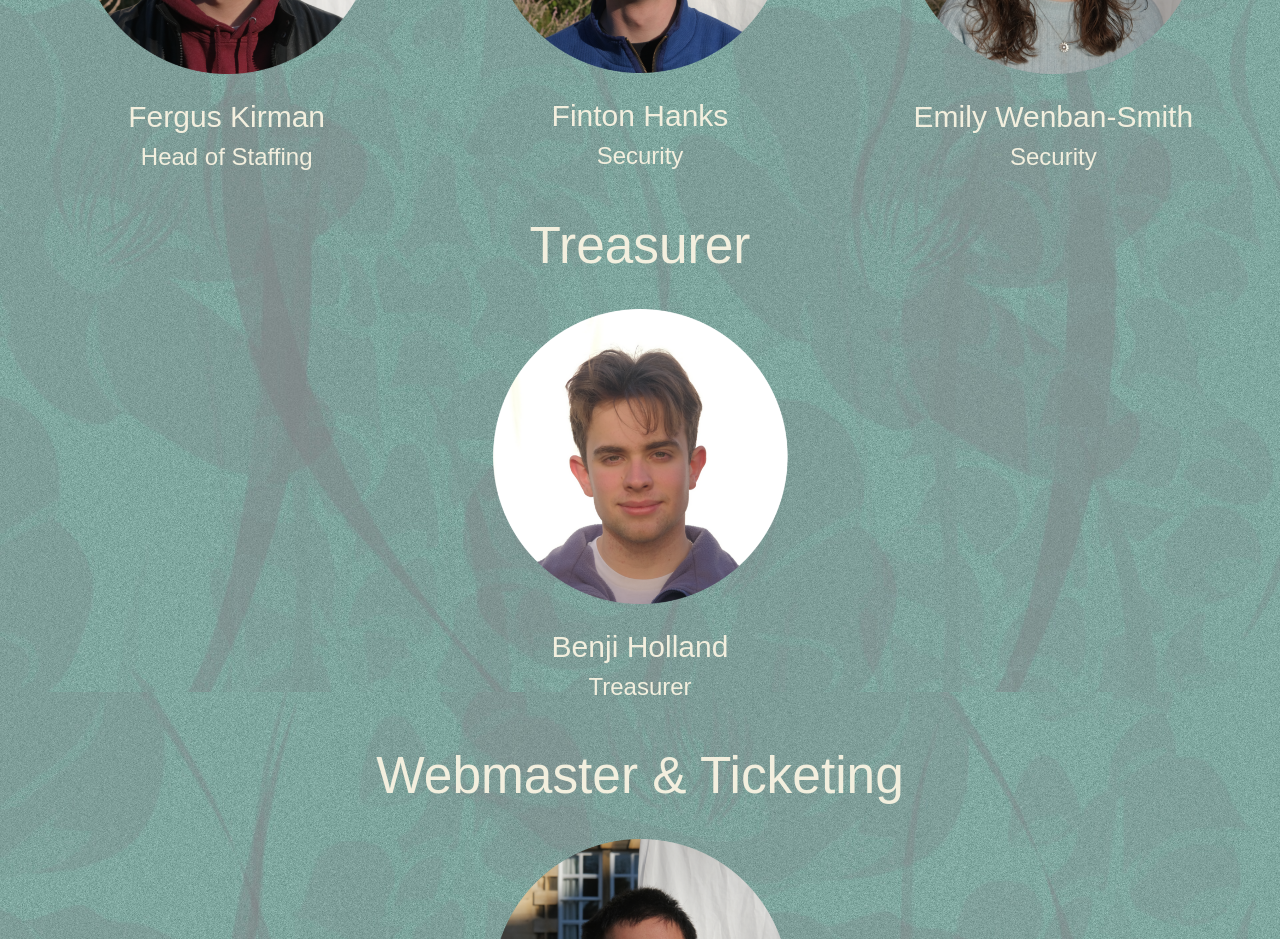
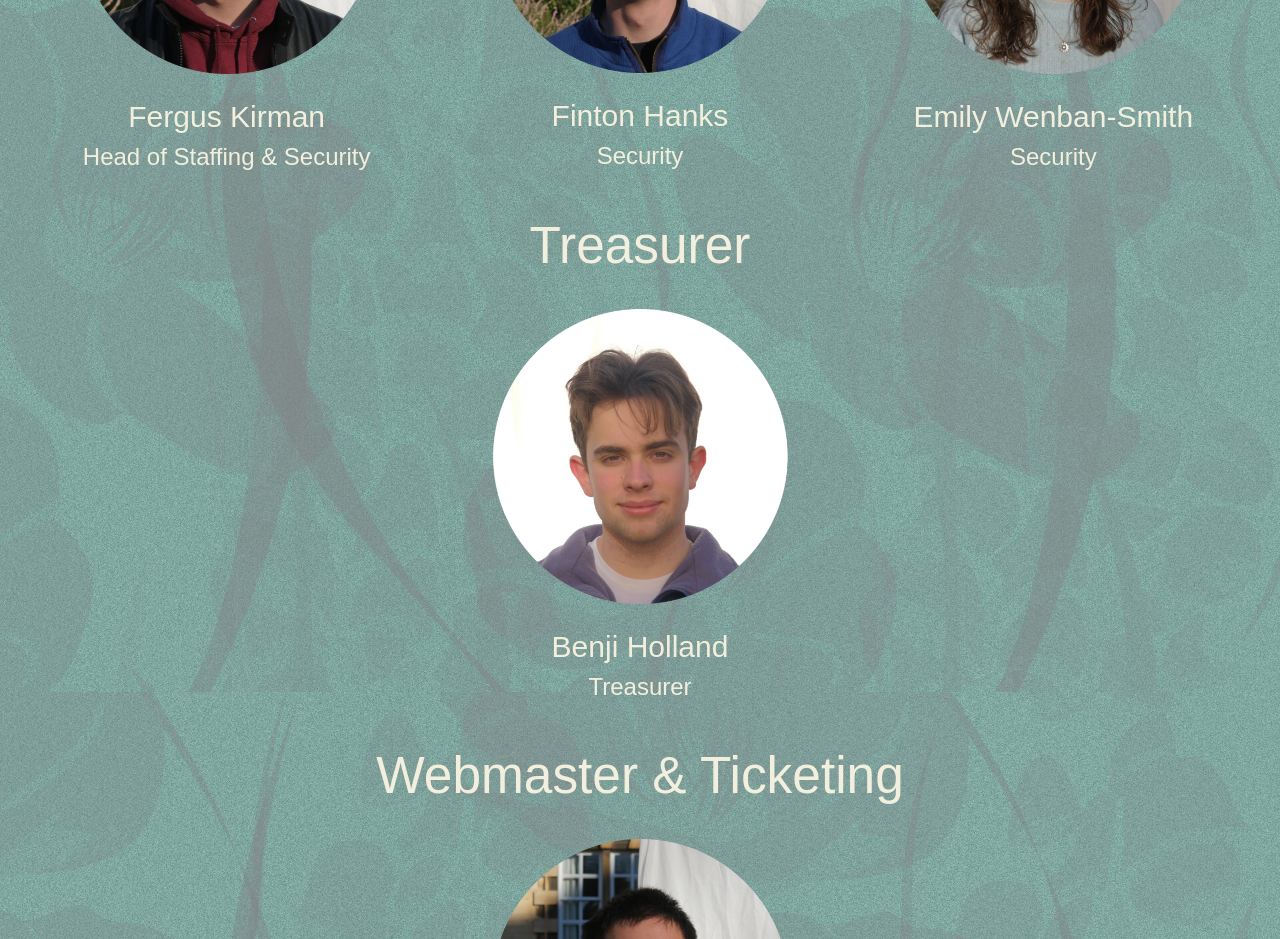
Before and after one commit to scottjones03/cmb-2024-website, a React (Create React App) app: page /committee in a window 1280 px wide. Shown: the part 4740-5679 px from the top of the page. Built offline with nearby package versions, Linux system fonts and the light colour scheme; a web font is replaced by a local one.

Commit message:
Change Fergus title

```diff
--- a/src/components/main/CommitteeDisplay.jsx
+++ b/src/components/main/CommitteeDisplay.jsx
@@ -59,7 +59,7 @@ const images = {
   ],
   "Sponsorship & Publicity": [[Christina, "Christina Lawrence", "Sponsorship"]],
   "Staffing & Security": [
-    [Fergus, "Fergus Kirman", "Head of Staffing"],
+    [Fergus, "Fergus Kirman", "Head of Staffing & Security"],
     [Finton, "Finton Hanks", "Security"],
     [Emily, "Emily Wenban-Smith", "Security"]
   ],
```
